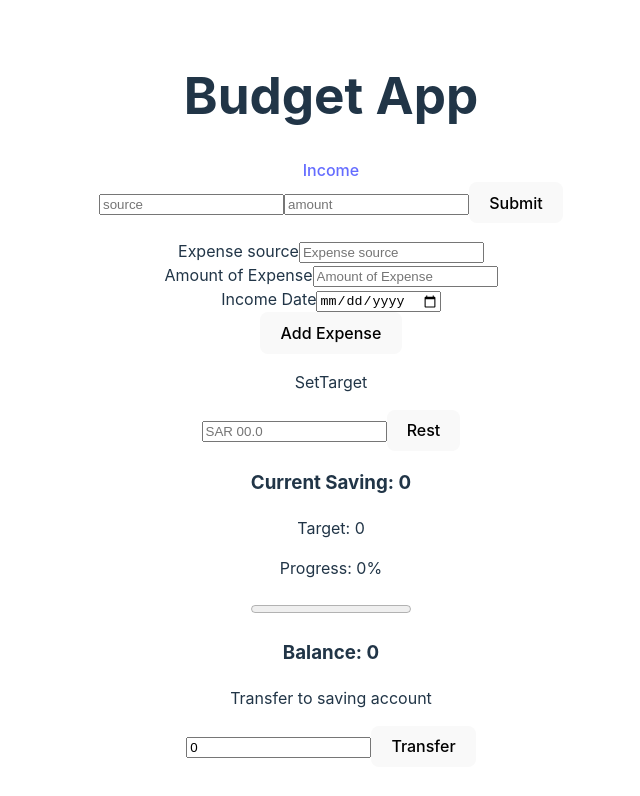
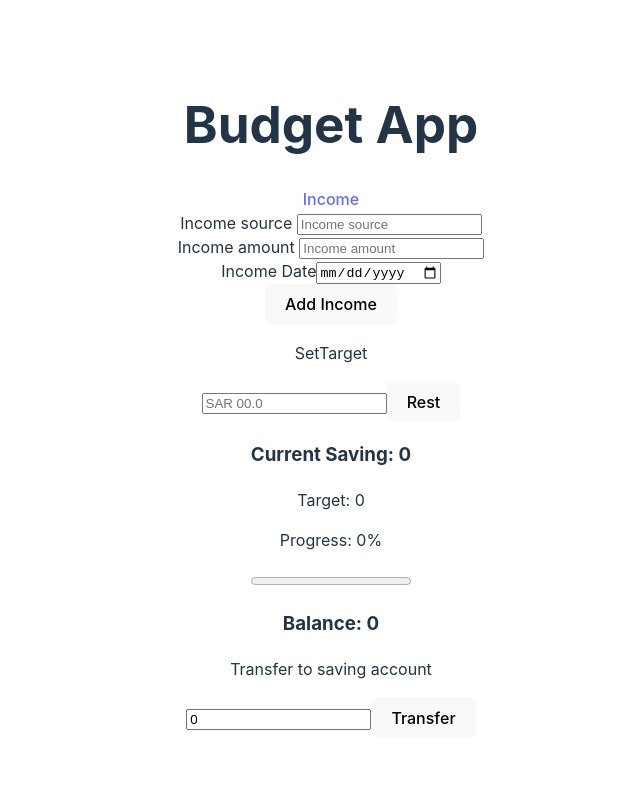
Before and after one commit to Turkiano/Budget-App-Frontend, a React (Vite) app: page / in a window 1280 px wide. Shown: the top 796 px of the page, without its empty margins (309-949 px from the left). Built offline with nearby package versions, Linux system fonts and the light colour scheme.

Commit message:
05. Update the Form Props

```diff
--- a/src/App.tsx
+++ b/src/App.tsx
@@ -93,11 +93,11 @@ const progress = (currentSaving / savingsTarget) * 100 || 0
         setIncomes={setIncomes}
         handleDelete={(id) => handleDeleteItems(id, 'income')}
         />
-      <ExpenseWrapper
+      {/* <ExpenseWrapper
         expenses={expenses}
         setState={setState}
         handleDelete={(id) => handleDeleteItems(id, 'expense')}
-        />
+        /> */}
 
       <SavingWrapper setSavingsTarget={setSavingsTarget} currentSaving = {currentSaving} savingsTarget={savingsTarget} progress={progress}></SavingWrapper>
         <h3>Balance: {balance}</h3>
--- a/src/Components/Form.tsx
+++ b/src/Components/Form.tsx
@@ -1,4 +1,5 @@
 import { ChangeEvent, FormEvent,  } from 'react';
+
 import { Button } from './Button';
 
 type Input = {
@@ -8,15 +9,17 @@ type Input = {
 };
 
 type FormProps = {
-  handleChange: (e: ChangeEvent<HTMLInputElement>) => void;
-  handleSubmit: (e: FormEvent) => void;
+  register: amy
+  onSubmit: (data: any) => void;
+  handleSubmit: (callback: (data: any) => void) => (event: FormEvent<HTMLFormElement>) => void;
   handleChangeDate: (e: ChangeEvent<HTMLInputElement>) => void;
   inputs: Input[];
   buttonLabel: string;
 };
 
 export function Form({
-  handleChange,
+  register,
+  onSubmit,
   handleSubmit,
   handleChangeDate,
   inputs,
@@ -25,7 +28,7 @@ export function Form({
 
 
   return (
-    <form onSubmit={handleSubmit}>
+    <form onSubmit={handleSubmit(onSubmit)}>
       {inputs.map((input) => (
         <div key={input.id}>
           <label htmlFor={input.id}>{input.placeholder}</label>
@@ -34,7 +37,7 @@ export function Form({
             id={input.id}
             name={input.name}
             placeholder={input.placeholder}
-            onChange={handleChange}
+            {...register(input.name)}
           />
         </div>
       ))}
--- a/src/Components/IncomeWrapper.tsx
+++ b/src/Components/IncomeWrapper.tsx
@@ -5,13 +5,14 @@ import { zodResolver } from '@hookform/resolvers/zod';
 
 import '../Styling/IncomeWrapper.css';
 import { ListItems } from './ListItems';
+import { Form } from './Form';
 
 const IncomeSchema = z.object({
   source: z.string().min(3),
   amount: z.string().min(1),
 });
 
-type IncomeSchemaType = z.infer<typeof IncomeSchema>;
+export type IncomeSchemaType = z.infer<typeof IncomeSchema>;
 
 export type IncomeTypes = {
   id: string;
@@ -54,7 +55,7 @@ export function IncomeWrapper({
   } = useForm({ resolver: zodResolver(IncomeSchema) });
   console.log('Errors: ', errors);
 
-  const onSubmit = (data) => {
+  const onSubmit = (data: any) => {
     console.log('Data: ', data);
 
     setIncomes([...incomes, data]); // to update the income state
@@ -62,16 +63,23 @@ export function IncomeWrapper({
 
   return (
     <>
-      <form className="form" onSubmit={handleSubmit(onSubmit)}>
+      {/* <form className="form" onSubmit={handleSubmit(onSubmit)}>
         <input className="input" placeholder="source" {...register('source')} />
         {errors.source && <span>{errors.source.message}</span>}
         <input className="input" placeholder="amount" {...register('amount')} />
         {errors.amount && <span>{errors.amount.message}</span>}
 
         <button type="submit">Submit</button>
-      </form>
+      </form> */}
 
-
+     <Form
+      handleChangeDate={()=>null}
+      register={register}
+      handleSubmit={handleSubmit}
+      inputs={INCOME_INPUTS}
+      onSubmit={onSubmit}
+      buttonLabel='Add Income'
+      />
 
       <ListItems items={incomes} handleDelete={handleDelete} />
     </>
```
